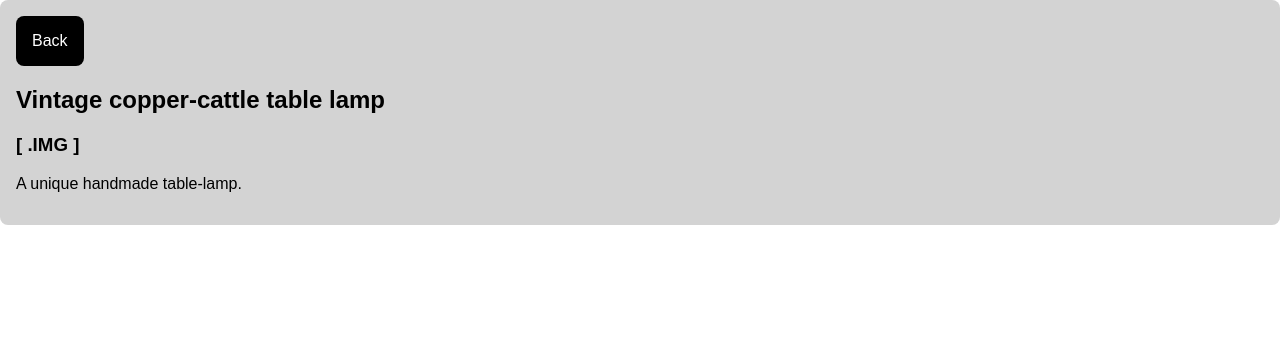
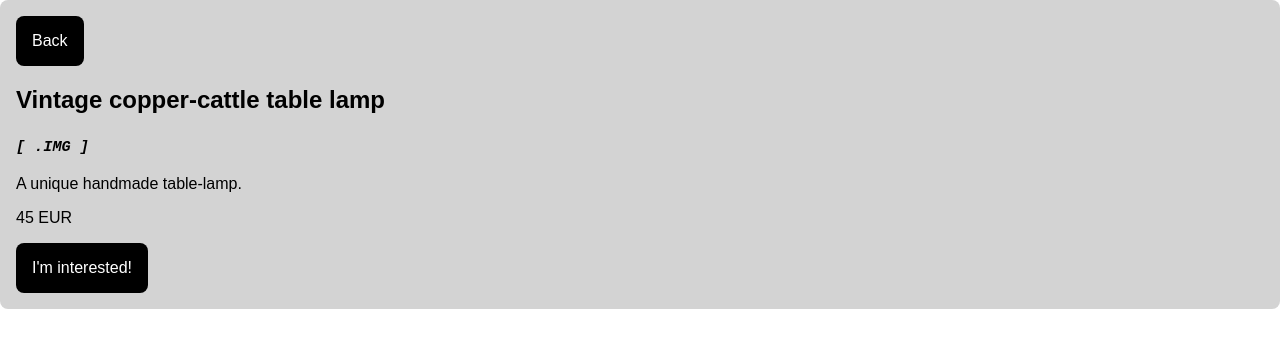
Before and after one commit to 9minuteswithtractor/full-stack_FE, an Angular app: page /listings/123 in a window 1280 px wide. Shown: the top 348 px of the page. Built offline with nearby package versions, Linux system fonts and the light colour scheme.

Commit message:
feat: new contact-btn

```diff
--- a/src/app/listing-detail-page/listing-detail-page.component.html
+++ b/src/app/listing-detail-page/listing-detail-page.component.html
@@ -4,6 +4,14 @@
     <button>Back</button>
   </a>
   <h2>{{ listing?.name }}</h2>
-  <h3>[ .IMG ]</h3>
+  <!-- just an image placeholder for now... -->
+  <h3>
+    <code><em>[ .IMG ]</em></code>
+  </h3>
   <p>{{ listing?.description }}</p>
+  <p>{{ listing?.price }} EUR</p>
+  <a routerLink="/contact/{{ listing?.id }}">
+    <!-- contact_seller button -->
+    <button>I'm interested!</button>
+  </a>
 </div>
--- a/src/app/listing-page/listing-page.component.html
+++ b/src/app/listing-page/listing-page.component.html
@@ -3,7 +3,9 @@
   <!-- with * is structural directives -->
   <div class="content-box" *ngFor="let listing of listings">
     <a routerLink="/listings/{{ listing.id }}">
-      <h3>{{ listing.name }} - {{ listing.price }} EUR [ .IMG ]</h3>
+      <h3>
+        {{ listing.name }} <code><em>[ .IMG ]</em></code>
+      </h3>
     </a>
   </div>
 </div>
```
